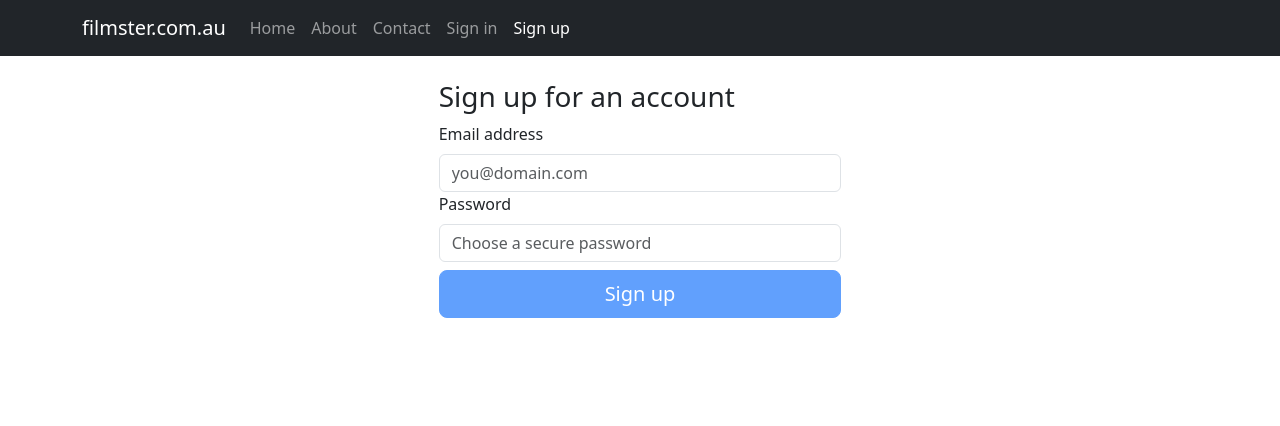
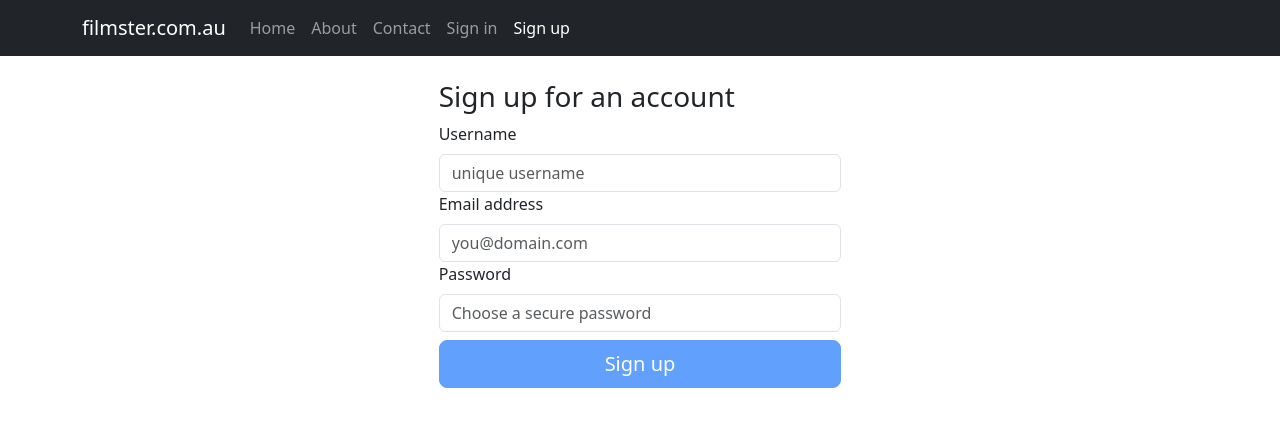
Before and after one commit to gronjski/movie-website, a React (Create React App) app: page /signup in a window 1280 px wide. Shown: the top 426 px of the page. Built offline with nearby package versions, Linux system fonts and the light colour scheme; no server answers.

Commit message:
checking username on signup

```diff
--- a/src/pages/Detail.js
+++ b/src/pages/Detail.js
@@ -111,7 +111,7 @@ export function Detail ( props ) {
     if (movieData) {
         return (
             <Container>
-                <Row className='my-3'>
+                <Row className="my-3">
                     <Col md="4">
                         <Image path={movieData.image} />
                     </Col>
@@ -126,7 +126,7 @@ export function Detail ( props ) {
                     </Col>
                 </Row>
                 <Row className="my-3">
-                    <Col md = "4">
+                    <Col md = "6">
                     <ReviewForm user={auth} handler={ReviewHandler}/>
                     </Col>
                 </Row>
--- a/src/pages/Signup.js
+++ b/src/pages/Signup.js
@@ -14,9 +14,20 @@ export function Signup (props) {
     const [ password, setPassword ] = useState("")
     const [ validEmail, setValidEmail ] = useState(false)
     const [ validPassword, setValidPassword ] = useState( false )
+    const [ username, setUserName ] = useState("")
+    const [ validUserName, setValidUserName ] = useState( false )
 
     const FBAuth = useContext( FBAuthContext)
     const navigate = useNavigate ()
+
+    const allowedChars = Array.from( "abcdefghijklmnopqrstuvwxyz1234567890_" )
+
+    useEffect( () => {
+      // check if username is made of allowedChars
+      // check if username does not exist in Firebase
+      // if both are true then allow signup
+      // else do not allow signup
+    }, [username])
 
     useEffect( () => {
         if( email.indexOf('@') > 0 ){
@@ -36,7 +47,7 @@ export function Signup (props) {
         }
     }, [password])
 
-    const SignOutHandler = () => {
+    const SignUpHandler = () => {
         createUserWithEmailAndPassword( FBAuth, email, password )
         .then ( ( user ) => {
             // user is created in Firebase
@@ -55,9 +66,19 @@ export function Signup (props) {
                 <Col md = {{span: 4, offset:4}}>
                     <Form onSubmit={ (evt) => {
                         evt.preventDefault ()
-                        SignOutHandler()
+                        SignUpHandler()
                         } }>
                         <h3>Sign up for an account</h3>
+                        {/* input for username */}
+                        <Form.Group>
+                            <Form.Label>Username</Form.Label>
+                            <Form.Control
+                                type="text"
+                                placeholder="unique username"
+                                onChange={(evt) => setUserName(evt.target.value)}
+                                value={username}
+                            />
+                        </Form.Group>
                         <Form.Group>
                             <Form.Label>Email address</Form.Label>
                             <Form.Control
```
